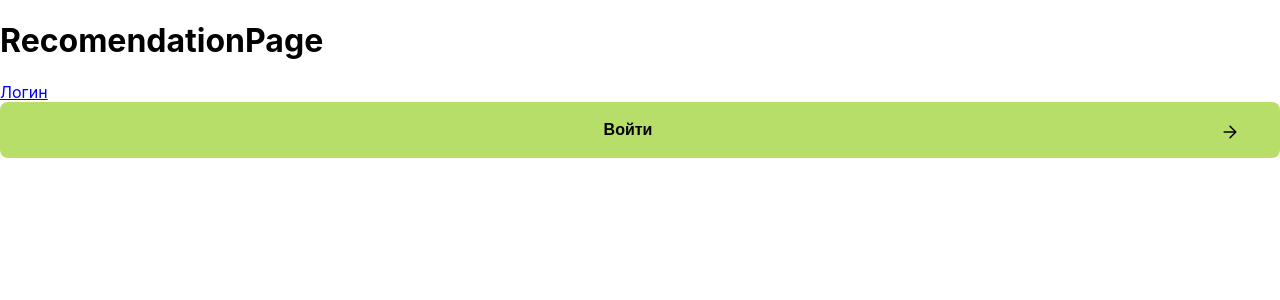
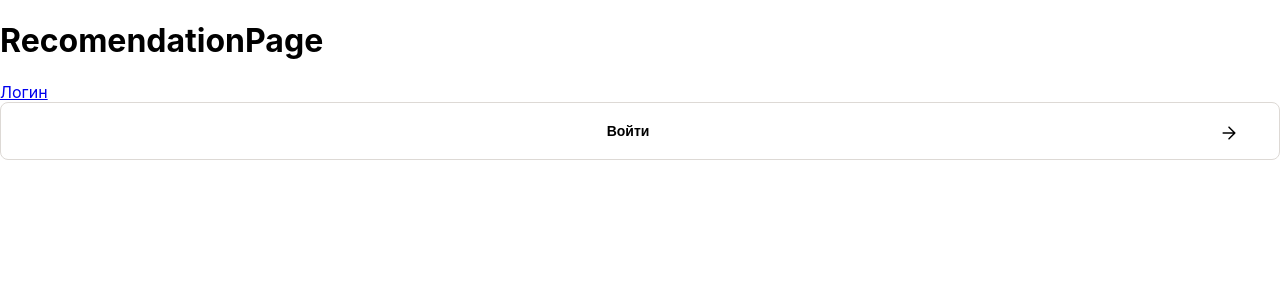
Before and after one commit to Phizick/team-one, a React (Create React App) app in the folder team-one/: page / in a window 1280 px wide. Shown: the top 300 px of the page. Built offline with nearby package versions, Linux system fonts and the light colour scheme.

Commit message:
style:(frontend-button): type outline - серая граница кнопки

```diff
--- a/team-one/src/components/Button/Button.jsx
+++ b/team-one/src/components/Button/Button.jsx
@@ -8,6 +8,8 @@ export const Button = ({ children, img, type, width, direction_img }) => {
       ? stylesButton.button_secondary
       : type === "transparent"
       ? stylesButton.button_transparent
+      : type === "outline"
+      ? stylesButton.button_outline
       : "";
   const buttonWidth =
     width === 180
--- a/team-one/src/components/Button/Button.module.css
+++ b/team-one/src/components/Button/Button.module.css
@@ -43,6 +43,14 @@
 .button_transparent {
   color: var(--Gradation-100);
   border: 1px solid var(--Gradation-100);
+}
+
+.button_outline {
+  border: 1px solid var(--Gradation-300);
+}
+
+.button_outline > .text {
+  font-size: 14px;
 }
 
 .button_180 {
--- a/team-one/src/pages/RecomendationPage/RecomendationPage.jsx
+++ b/team-one/src/pages/RecomendationPage/RecomendationPage.jsx
@@ -7,7 +7,7 @@ export const RecomendationPage = () => {
     <div>
       <h1>RecomendationPage</h1>
       <Link to="/login">Логин</Link>
-      <Button img={logo} type="primary">
+      <Button img={logo} type="outline">
         Войти
       </Button>
     </div>
```
